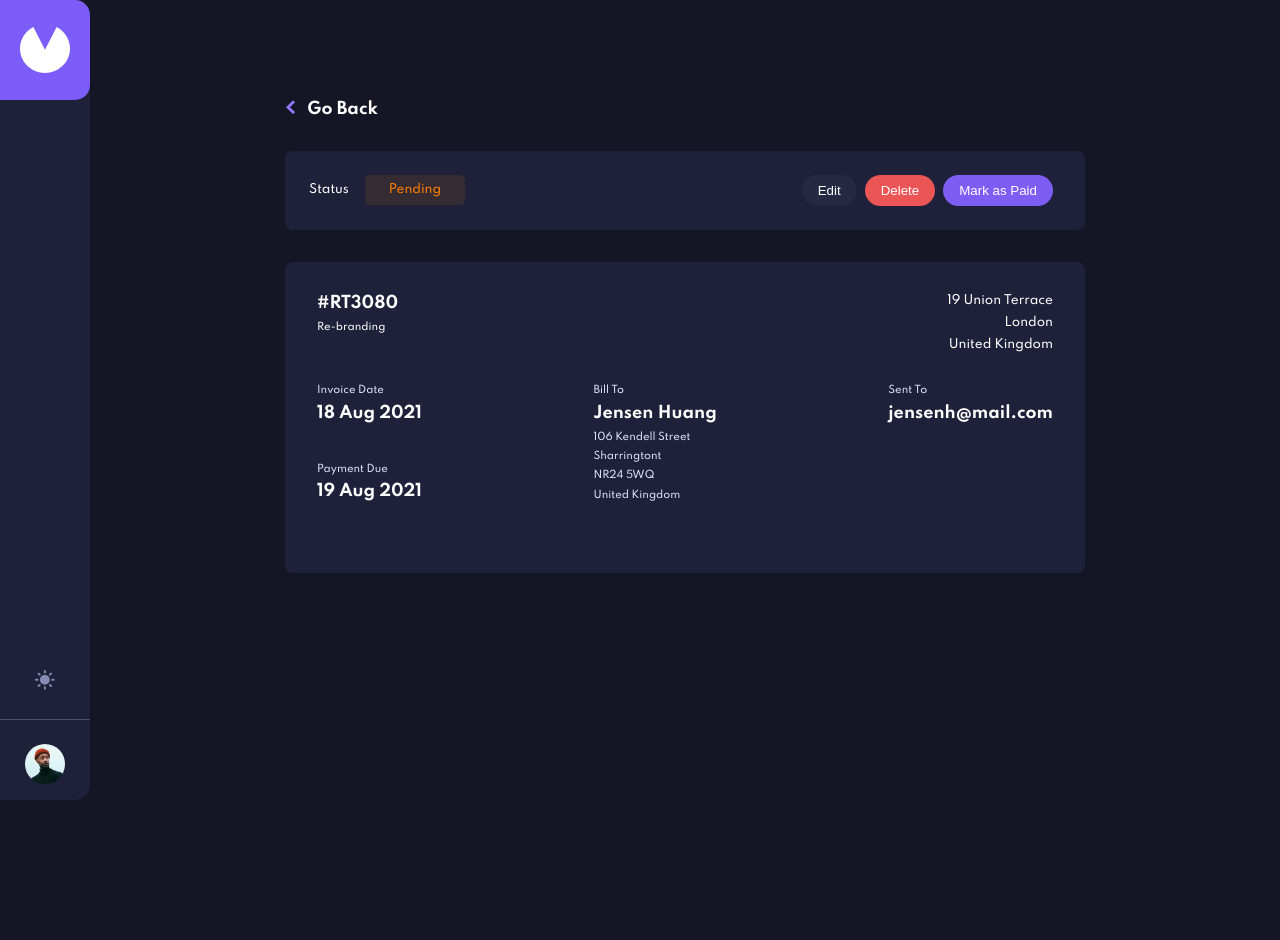
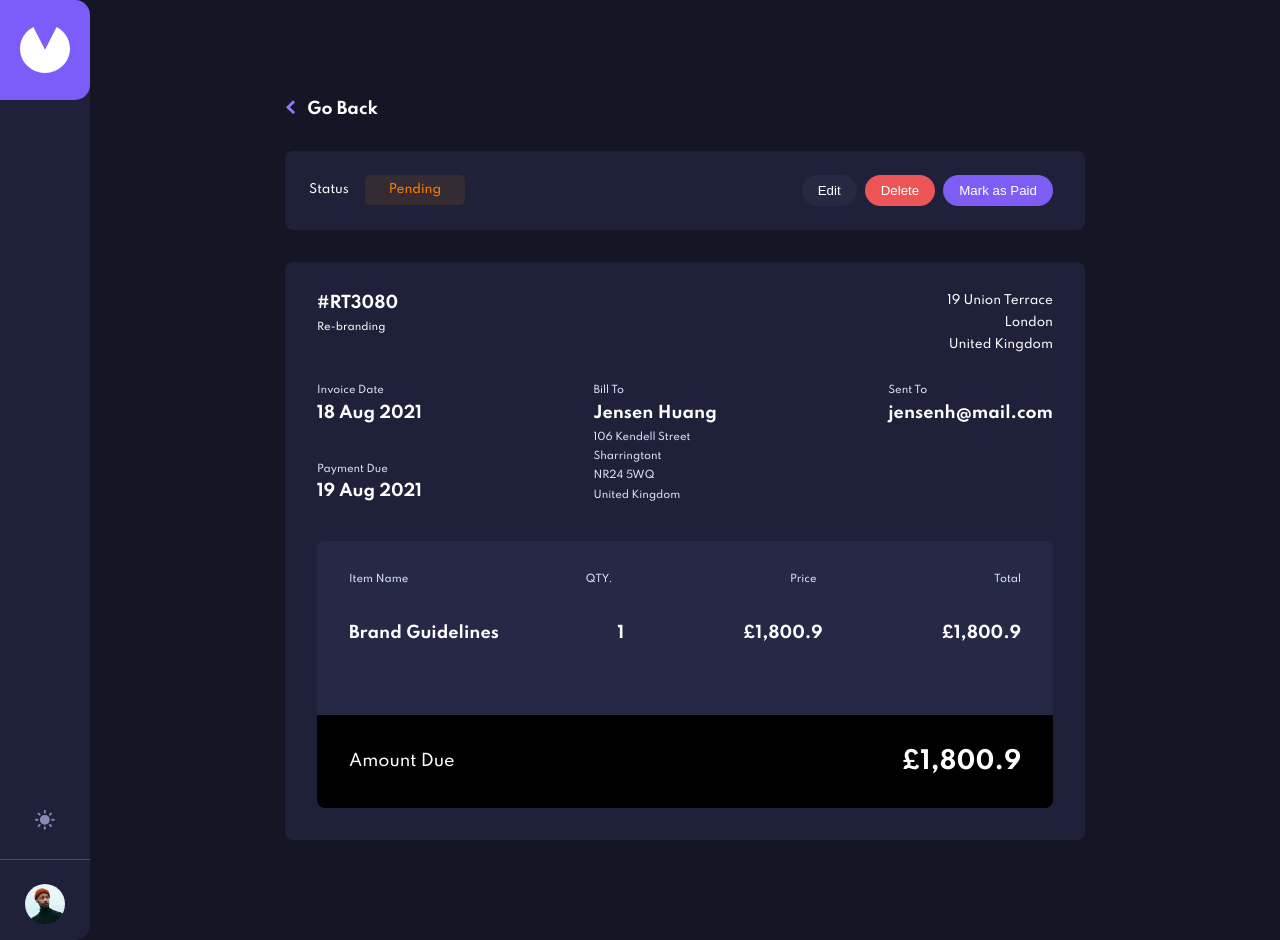
Before and after one commit to JaspalSingh1998/invoice-app, a React (Create React App) app: page / in a window 1280 px wide. Before the commit the page ends 800 px from the top, so only its background shows below. Built offline with nearby package versions, Linux system fonts and the light colour scheme.

Commit message:
Finished Invoice Details Page

```diff
--- a/src/componet/ViewInvoice/ViewInvoice.component.jsx
+++ b/src/componet/ViewInvoice/ViewInvoice.component.jsx
@@ -55,6 +55,24 @@ function ViewInvoice() {
             <h2 className="heading">jensenh@mail.com</h2>
           </div>
         </div>
+        <div className="desc">
+          <div className="row">
+            <p className="details">Item Name</p>
+            <p className="details">QTY.</p>
+            <p className="details">Price</p>
+            <p className="details">Total</p>
+          </div>
+          <div className="row">
+            <h4 className="heading">Brand Guidelines </h4>
+            <h4 className="heading">1</h4>
+            <h4 className="heading">£1,800.9 </h4>
+            <h4 className="heading">£1,800.9</h4>
+          </div>
+        </div>
+        <div className="total-wrapper">
+          <p>Amount Due</p>
+          <h2>£1,800.9</h2>
+        </div>
       </div>
     </div>
   );
--- a/src/componet/ViewInvoice/ViewInvoice.styles.scss
+++ b/src/componet/ViewInvoice/ViewInvoice.styles.scss
@@ -126,3 +126,19 @@
   flex-direction: column;
   gap: 2rem;
 }
+.desc {
+  background-color: #252945;
+  padding: 2rem;
+  border-top-right-radius: 8px;
+  border-top-left-radius: 8px;
+}
+.total-wrapper {
+  background-color: black;
+  padding: 2rem;
+  color: #fff;
+  display: flex;
+  align-items: center;
+  justify-content: space-between;
+  border-bottom-right-radius: 8px;
+  border-bottom-left-radius: 8px;
+}
```
